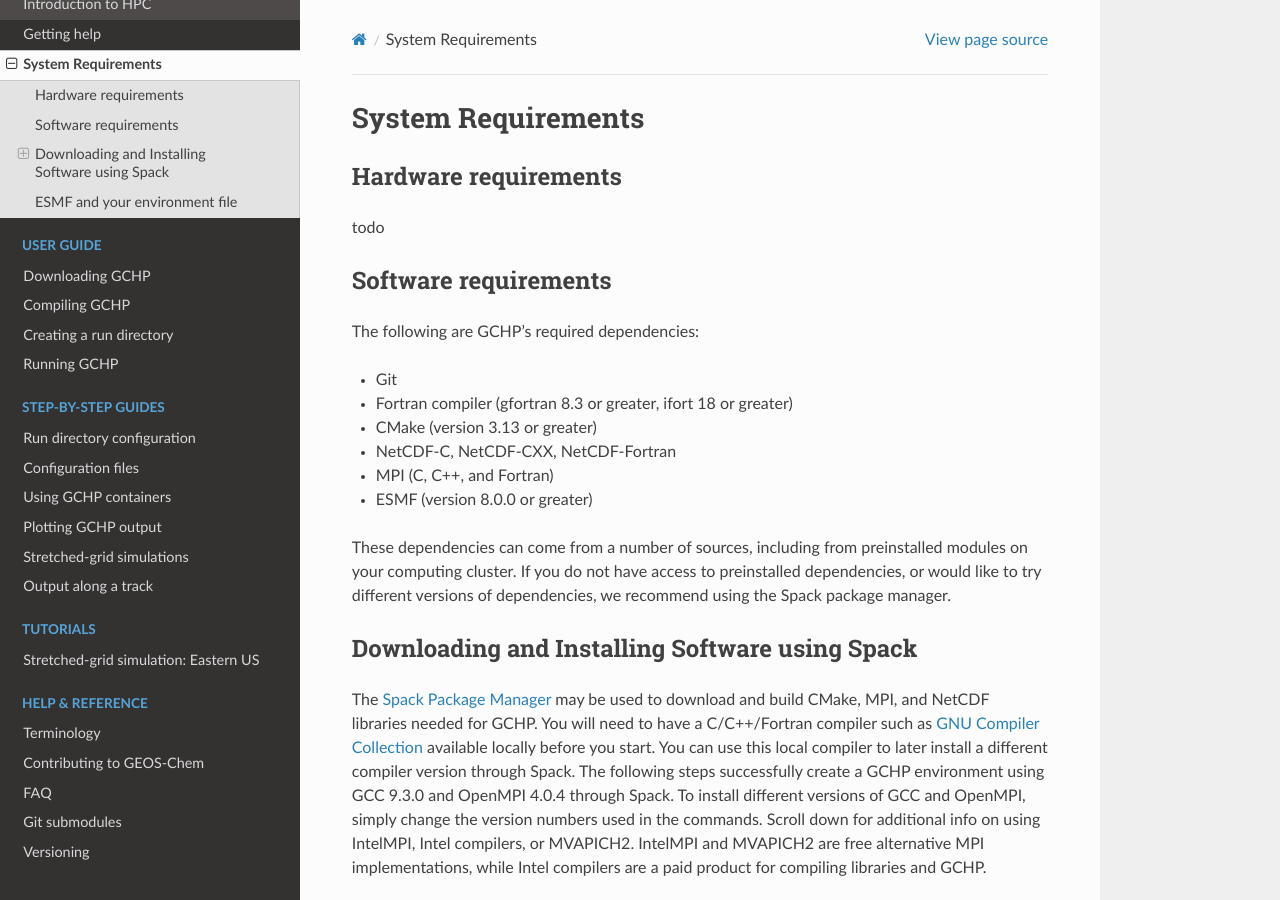
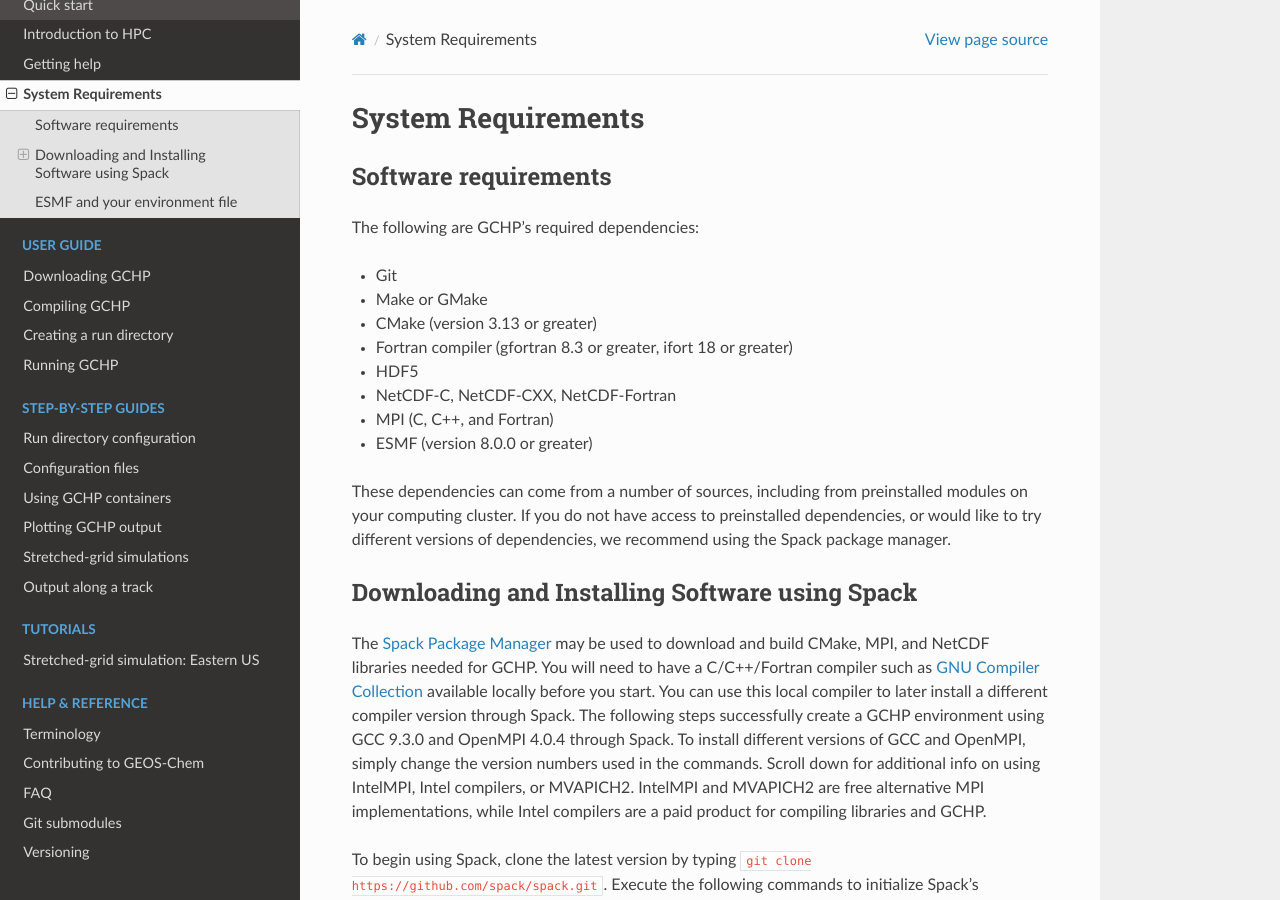
Before and after one commit to geoschem/GCHP, a Sphinx documentation site: the page built from docs/source/getting-started/requirements.rst, in a window 1280 px wide and 900 px high. Built offline with Sphinx 7.4.7 and the Read the Docs theme 2.0.0, drawn with Linux system fonts in a browser that asks for light colours; pages that are not in the unit, such as notebooks, are missing from menus.

Commit message:
updated requirements

```diff
--- a/docs/source/getting-started/requirements.rst
+++ b/docs/source/getting-started/requirements.rst
@@ -1,10 +1,5 @@
 System Requirements
 ===================
-
-Hardware requirements
----------------------
-
-todo
 
 .. _software_requirements:
 
@@ -14,8 +9,10 @@
 The following are GCHP's required dependencies:
 
 * Git
+* Make or GMake
+* CMake (version 3.13 or greater)
 * Fortran compiler (gfortran 8.3 or greater, ifort 18 or greater)
-* CMake (version 3.13 or greater)
+* HDF5
 * NetCDF-C, NetCDF-CXX, NetCDF-Fortran
 * MPI (C, C++, and Fortran)
 * ESMF (version 8.0.0 or greater)
```
